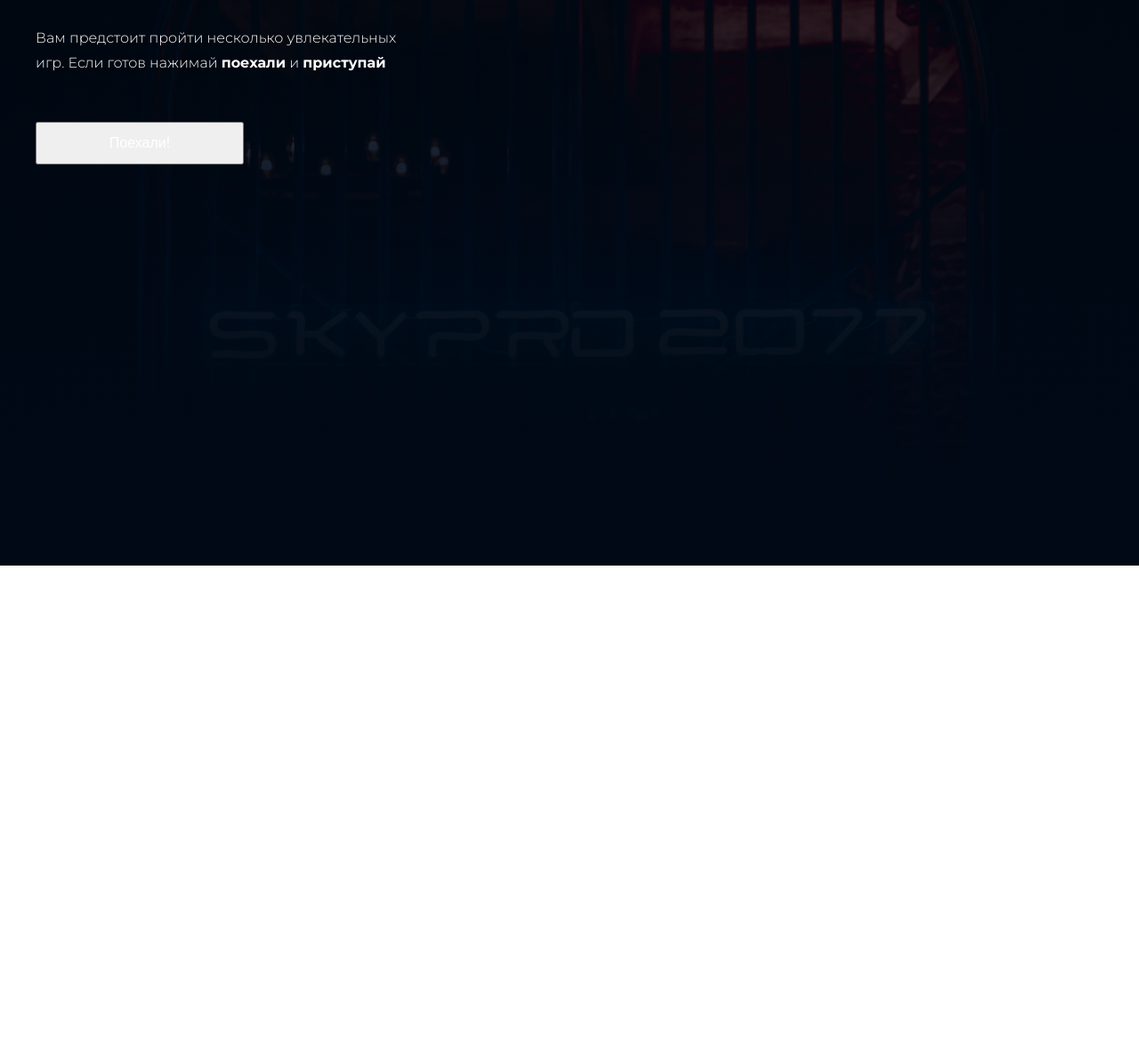
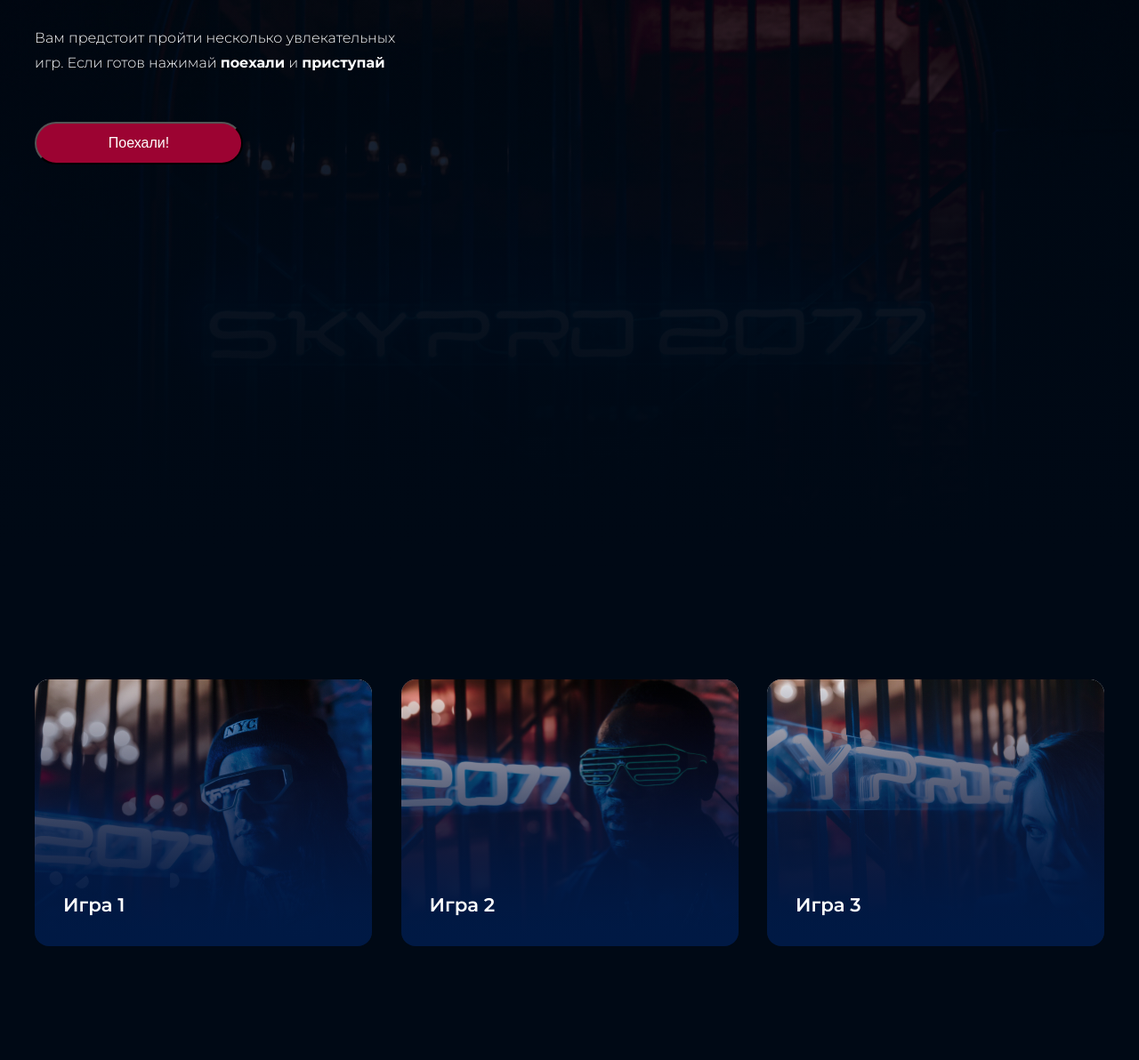
Before and after one commit to flydecisive/WebProjects, a plain HTML site: page site_with_games/index.html in a window 1280 px wide. Shown: the part 359-1551 px from the top of the page at 89% size. Before the commit the page ends 995 px from the top, so only its background shows below. Drawn offline with Linux system fonts and the light colour scheme.

Commit message:
Окончена верстка по первому уроку

```diff
--- a/site_with_games/_vars.scss
+++ b/site_with_games/_vars.scss
@@ -1 +1,3 @@
 $textColor: #fff;
+$buttonColor: #9C0332;
+$sectionBgColor: #000915;
--- a/site_with_games/index.html
+++ b/site_with_games/index.html
@@ -20,8 +20,33 @@
             игр. Если готов нажимай <span class="header__text-bold">поехали</span> и
             <span class="header__text-bold">приступай</span>
         </p>
-        <button class="button header__button"><a href="#" class="header__link">Поехали!</a></button>
+        <form action="#games" class="header__form">
+            <button class="button header__button">Поехали!</button>
+        </form>
     </header>
+    <section class="games center" id="games">
+        <a href="#" class="games__link">
+            <div class="games__element games__element-1">
+                <p class="games__text">
+                    Игра 1
+                </p>
+            </div>
+        </a>
+        <a href="#" class="games__link">
+            <div class="games__element games__element-2">
+                <p class="games__text">
+                    Игра 2
+                </p>
+            </div>
+        </a>
+        <a href="#" class="games__link">
+            <div class="games__element games__element-3">
+                <p class="games__text">
+                    Игра 3
+                </p>
+            </div>
+        </a>
+    </section>
 </body>
 
 </html>
--- a/site_with_games/style.scss
+++ b/site_with_games/style.scss
@@ -12,8 +12,8 @@ body {
 }
 
 .center {
-    padding-left: calc(50% - 600px);
-    padding-right: calc(50% - 600px);
+    padding-left: calc(50% - 601px);
+    padding-right: calc(50% - 601px);
 }
 
 .header {
@@ -39,17 +39,9 @@ body {
         }
     }
 
-    &__button {
+    &__form {
         grid-row-start: 3;
         margin-top: 44px;
-    }
-
-    &__link {
-        font-weight: 400;
-        font-size: 1rem;
-        line-height: 1.22rem;
-        text-decoration: none;
-        color: $textColor;
     }
 }
 
@@ -64,4 +56,66 @@ body {
 .button {
     width: 234px;
     height: 48px;
+    background: $buttonColor;
+    border-radius: 30px;
+    font-weight: 400;
+    font-size: 1rem;
+    line-height: 1.22rem;
+    color: $textColor;
 }
+
+.games {
+    background: $sectionBgColor;
+    display: flex;
+    flex-flow: row wrap;
+    justify-content: space-between;
+    gap: 32px;
+    padding-top: 128px;
+    padding-bottom: 128px;
+
+    &__link {
+        display: block;
+        text-decoration: none;
+    }
+
+    &__element {
+        width: 379px;
+        height: 300px;
+        border-radius: 16px;
+        position: relative;
+
+        &-1 {
+            background: linear-gradient(180deg, rgba(39, 1, 15, 0) 0%, #001944 100%),
+                url('img/games1.jpg');
+            background-repeat: no-repeat;
+            background-position: center;
+            background-size: cover;
+        }
+
+        &-2 {
+            background: linear-gradient(180deg, rgba(39, 1, 15, 0) 0%, #001944 100%),
+                url('img/games2.jpg');
+            background-repeat: no-repeat;
+            background-position: center;
+            background-size: cover;
+        }
+
+        &-3 {
+            background: linear-gradient(180deg, rgba(39, 1, 15, 0) 0%, #001944 100%),
+                url('img/games3.jpg');
+            background-repeat: no-repeat;
+            background-position: center;
+            background-size: cover;
+        }
+    }
+
+    &__text {
+        font-weight: 600;
+        font-size: 1.33rem;
+        line-height: 1.77rem;
+        color: $textColor;
+        position: absolute;
+        bottom: 32px;
+        left: 32px;
+    }
+}
```
Also changed, not shown: site_with_games/img/games1.jpg (added), site_with_games/img/games2.jpg (added), site_with_games/img/games3.jpg (added), site_with_games/style.css, 1 other file.
